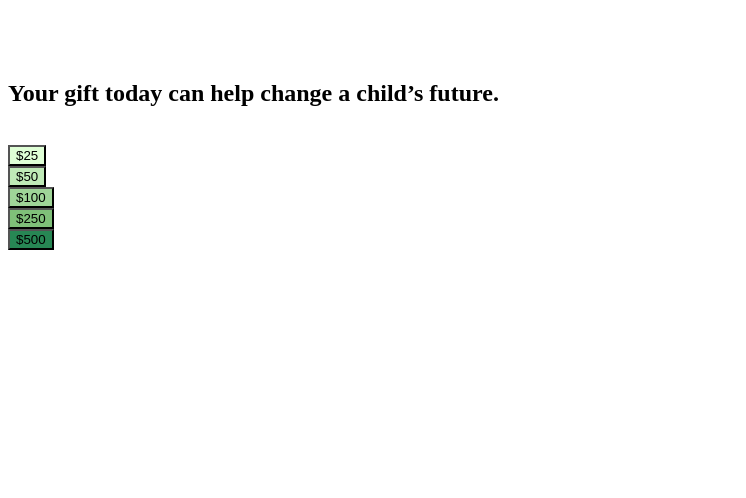
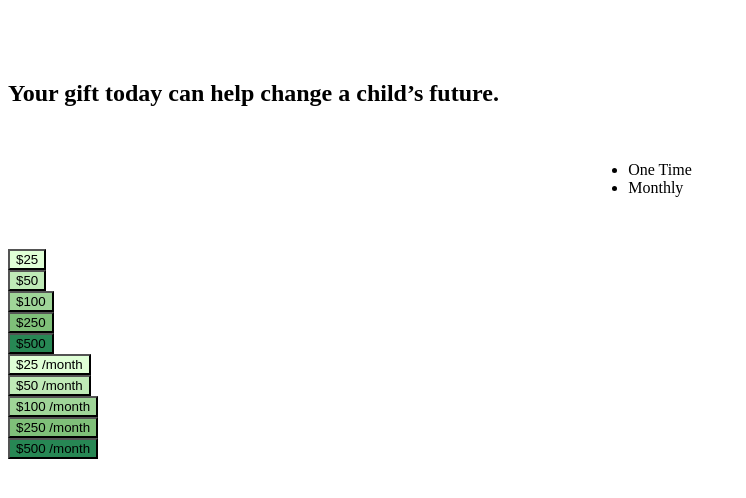
Before and after one commit to Jsmithseo/WatchMeGrowV2, a Next.js app: page /components/AboutCenterAlignedButtons in a window 1280 px wide. Shown: the top 498 px of the page, without its empty margins (0-746 px from the left). Built offline with nearby package versions, Linux system fonts and the light colour scheme.

Commit message:
added monthly payment

```diff
--- a/pages/components/AboutCenterAlignedButtons.js
+++ b/pages/components/AboutCenterAlignedButtons.js
@@ -1,5 +1,7 @@
-import React from 'react';
-import { Container, Row, Col, Button } from 'reactstrap';
+import React, { useState } from 'react';
+import { Nav, NavItem, NavLink, TabContent, TabPane, Container } from 'reactstrap';
+import classnames from 'classnames';
+import {  Row, Col, Button } from 'reactstrap';
 import Link from 'next/link';
 
 const mainStyle = {
@@ -29,13 +31,55 @@ const fifthButton = {
 };
 
 function AboutCenterAlignedButtons() {
+
+  const [activeTab, setActiveTab] = useState('1');
+
+  const toggle = tab => {
+    if (activeTab !== tab) setActiveTab(tab);
+  };
   return (
     <div style={mainStyle}>
+            <style jsx>
+        {`
+          .tabStyle {
+            display: flex;
+            justify-content: center;
+            align-items: center;
+
+          }
+
+
+        `}
+      </style>
       <Container>
         <div className="text-center">
           <h2>Your gift today can help change a child’s future.</h2>
         </div>
         <br></br>
+        <div className="tabStyle">
+        <Nav tabs>
+        <NavItem >
+          <NavLink
+            className={classnames({ active: activeTab === '1' })}
+            onClick={() => { toggle('1'); }}
+          >
+            One Time
+          </NavLink>
+        </NavItem>
+        <NavItem>
+          <NavLink
+            className={classnames({ active: activeTab === '2' })}
+            onClick={() => { toggle('2'); }}
+          >
+            Monthly
+          </NavLink>
+        </NavItem>
+      </Nav>
+      </div>
+      <br></br>
+      <br></br>
+        <TabContent activeTab={activeTab}>
+          <TabPane tabId="1">
             <Row className="justify-content-center">
               <Col md="auto" sm="2" xs="2">
                 <Button style={firstButton} className="mx-2">
@@ -88,6 +132,62 @@ function AboutCenterAlignedButtons() {
                 </Button>
               </Col>
             </Row>
+          </TabPane>
+          <TabPane tabId="2">
+            <Row className="justify-content-center">
+              <Col md="auto" sm="2" xs="2">
+                <Button style={firstButton} className="mx-2">
+                  <Link
+                    href="https://buy.stripe.com/9AQ28Fa91goWck83ch"
+                    style={{ textDecoration: 'none', color: 'black' }}
+                  >
+                    $25 /month
+                  </Link>
+                </Button>
+              </Col>
+              <Col md="auto" sm="2" xs="2">
+                <Button style={secondButton} className="mx-2">
+                  <Link
+                    href="https://buy.stripe.com/00geVrdlda0y5VKfZ4"
+                    style={{ textDecoration: 'none', color: 'black' }}
+                  >
+                    $50 /month
+                  </Link>
+                </Button>
+              </Col>
+              <Col md="auto" sm="2" xs="2">
+                <Button style={thirdButton} className="mx-2">
+                  <Link
+                    href="https://buy.stripe.com/5kAaFb80T4GegAobIP"
+                    style={{ textDecoration: 'none', color: 'black' }}
+                  >
+                    $100 /month
+                  </Link>
+                </Button>
+              </Col>
+              <Col md="auto" sm="2" xs="2">
+                <Button style={fourthButton} className="mx-2">
+                  <Link
+                    href="https://buy.stripe.com/eVacNj5SLb4C4RG28g"
+                    style={{ textDecoration: 'none', color: 'black' }}
+                  >
+                    $250 /month
+                  </Link>
+                </Button>
+              </Col>
+              <Col md="auto" sm="2" xs="2">
+                <Button style={fifthButton} className="mx-2">
+                  <Link
+                    href="https://buy.stripe.com/7sI14B3KD5Kidoc14d"
+                    style={{ textDecoration: 'none', color: 'black' }}
+                  >
+                    $500 /month
+                  </Link>
+                </Button>
+              </Col>
+            </Row>
+          </TabPane>
+        </TabContent>
       </Container>
     </div>
   );
```
Lines whose indentation alone changed are shown as unchanged.
